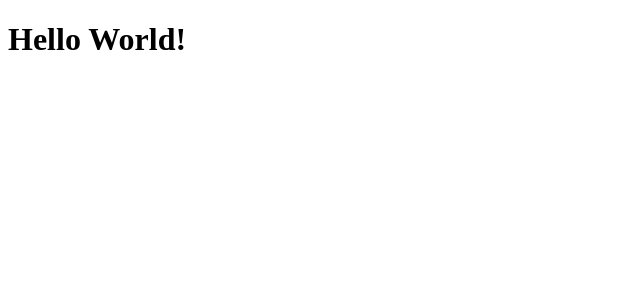
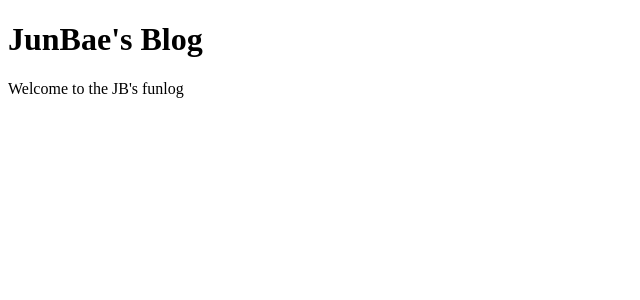
Before and after one commit to junbae2/junbae2.github.io, a React app: page / in a window 1280 px wide. Shown: the top 300 px of the page, without its empty margins (0-640 px from the left). Built offline with nearby package versions, Linux system fonts and the light colour scheme.

Commit message:
Revise App's html

```diff
--- a/src/App.js
+++ b/src/App.js
@@ -2,6 +2,12 @@ import React from 'react'
 import ReactDOM from 'react-dom'
 
 const App = () => {
-  return <h1>Hello World!</h1>
+  return (
+      <div>
+        <h1>JunBae's Blog</h1>
+        <p>Welcome to the JB's funlog</p>
+      </div>
+  )
+
 }
 ReactDOM.render(<App/>, document.getElementById('root'))
```
